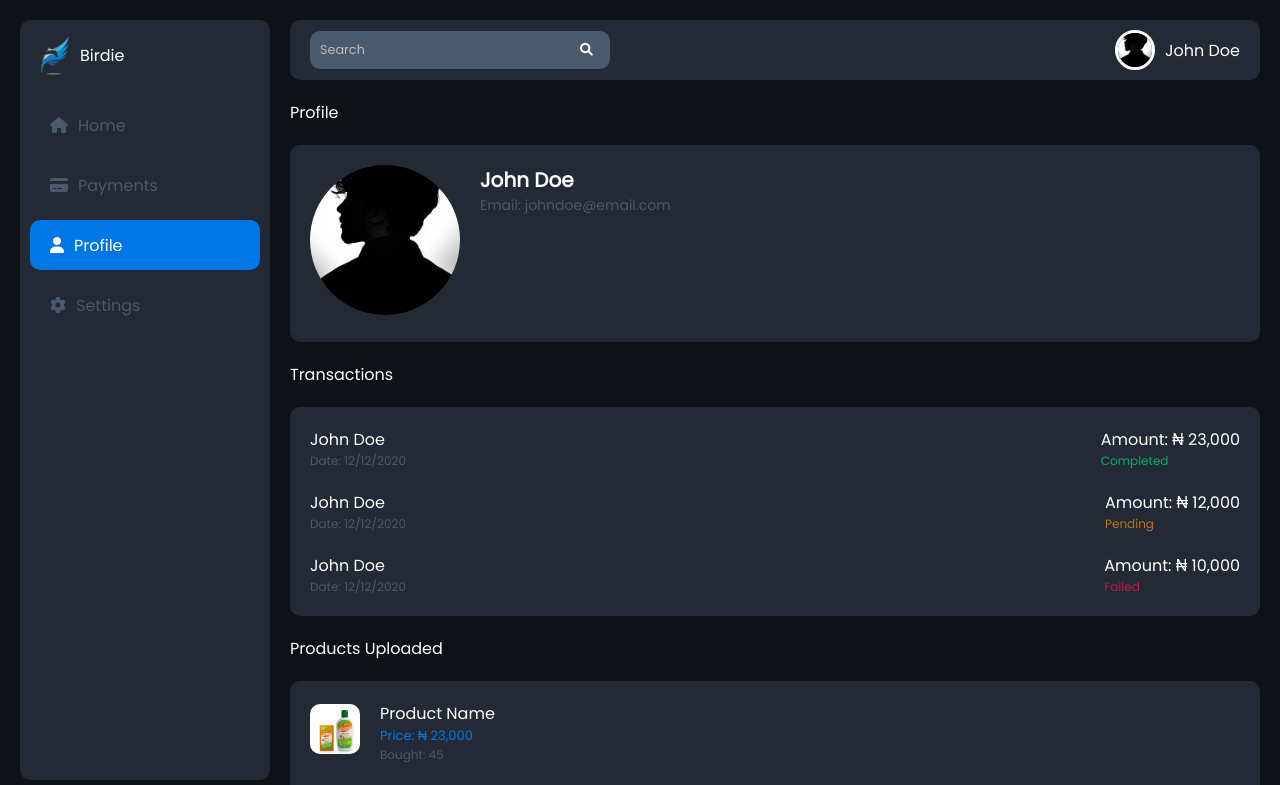
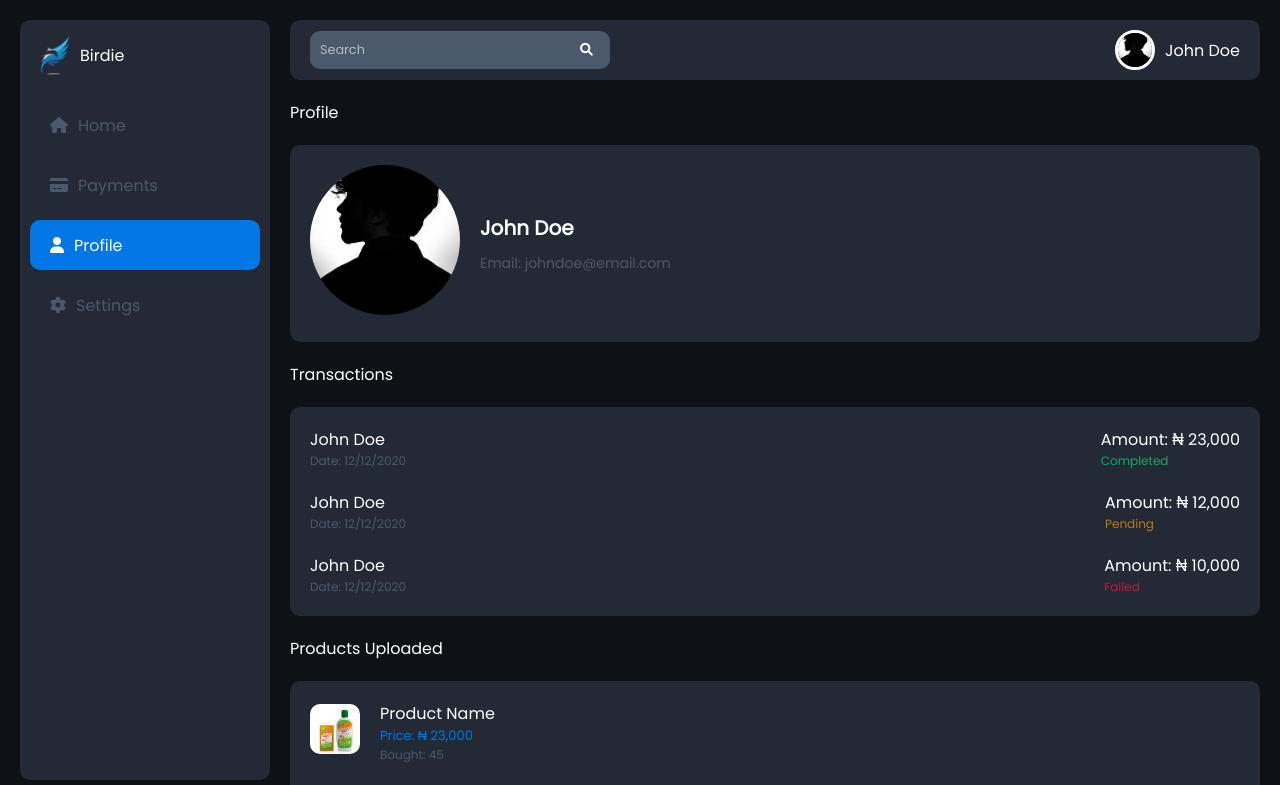
Before and after one commit to Saviourise/angular-dashboard, an Angular app: page /profile in a window 1280 px wide. Shown: the top 785 px of the page. Built offline with nearby package versions, Linux system fonts and the light colour scheme.

Commit message:
fixed bug

```diff
--- a/src/app/pages/profile/profile.component.html
+++ b/src/app/pages/profile/profile.component.html
@@ -6,7 +6,7 @@
         <div class="profile_component__container__left__image">
           <img src="assets/profile.jpg" alt="profile image" />
         </div>
-        <div>
+        <div class="profile_text">
           <div class="profile_component__container__left__name">
             <h4>John Doe</h4>
           </div>
@@ -82,7 +82,6 @@
     </div>
     <h3>Products Uploaded</h3>
     <div class="products_container">
-
       <div class="product">
         <div class="product__image">
           <img src="assets/product.jpg" alt="product image" />
--- a/src/app/pages/profile/profile.component.scss
+++ b/src/app/pages/profile/profile.component.scss
@@ -122,6 +122,13 @@
   border-radius: 50%;
 }
 
+.profile_text {
+    display: flex;
+    flex-direction: column;
+    gap: 10px;
+    justify-content: center;
+}
+
 .profile_component__container__left__name {
   font-size: 20px;
   font-weight: 500;
```
